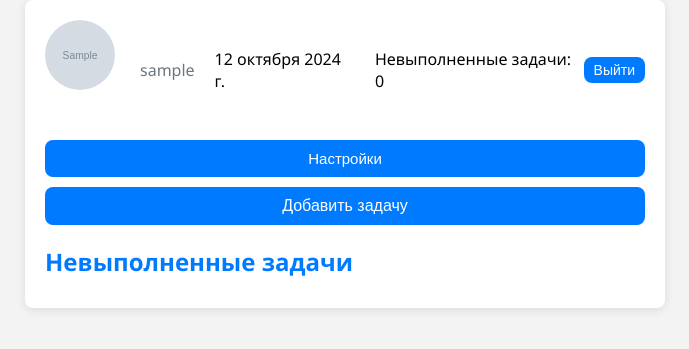
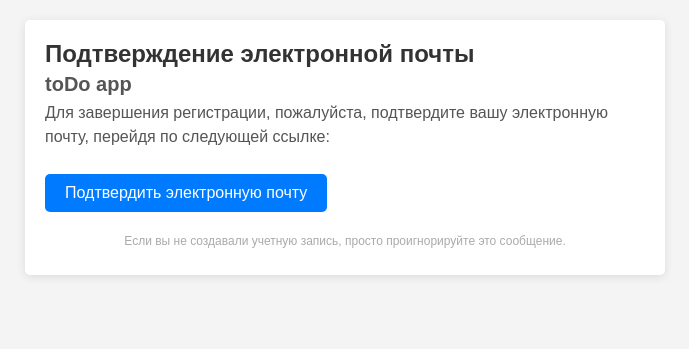
Before and after one commit to JolyCougar/ToDo_app, a Django app: page /tasks/ in a window 1280 px wide. Shown: the top 349 px of the page, without its empty margins (295-984 px from the left). Run offline with Django 5.2, Linux system fonts and the light colour scheme; a user stored in the database is signed in; tables that the repository leaves empty hold one stand-in row (values such as "Sample post"); grey boxes marked "Sample" are stand-in pictures; parts of the project's set-up code (start-up, migrations or seed data) failed here and were passed over.

Commit message:
edit temolate email_verification and add temolate for send messages to email

```diff
--- a/tasks/views.py
+++ b/tasks/views.py
@@ -8,7 +8,7 @@ from .tasks_mixins import EmailVerifiedMixin
 
 class TaskView(EmailVerifiedMixin, ListView):
     model = Task
-    template_name = 'index.html'
+    template_name = 'messages_to_verification.html'
     context_object_name = 'task_list'
     login_url = reverse_lazy('my_auth:login')
 
--- /dev/null
+++ b/templates/messages_to_verification.html
@@ -0,0 +1,69 @@
+<!DOCTYPE html>
+<html lang="ru">
+<head>
+    <meta charset="UTF-8">
+    <meta name="viewport" content="width=device-width, initial-scale=1.0">
+    <title>Подтверждение электронной почты</title>
+    <style>
+        body {
+            font-family: Arial, sans-serif;
+            background-color: #f4f4f4;
+            margin: 0;
+            padding: 20px;
+        }
+        .container {
+            max-width: 600px;
+            margin: auto;
+            background: white;
+            padding: 20px;
+            border-radius: 5px;
+            box-shadow: 0 2px 10px rgba(0, 0, 0, 0.1);
+        }
+        .logo {
+            max-width: 150px; /* Установите нужный размер логотипа */
+            margin-bottom: 20px; /* Отступ снизу от логотипа */
+        }
+        h1 {
+            font-size: 24px; /* Увеличен размер заголовка */
+            color: #333;
+            margin: 0; /* Убираем отступы у заголовка */
+        }
+        h2 {
+            font-size: 20px; /* Размер подзаголовка */
+            color: #555;
+            margin: 5px 0; /* Отступы для подзаголовка */
+        }
+        p {
+            font-size: 16px;
+            line-height: 1.5;
+            color: #555;
+            margin: 5px 0; /* Убираем лишние отступы у параграфов */
+        }
+        .button {
+            display: inline-block;
+            padding: 10px 20px;
+            margin-top: 20px;
+            background-color: #007bff;
+            color: white;
+            text-decoration: none;
+            border-radius: 5px;
+            text-align: center;
+        }
+        .footer {
+            margin-top: 20px;
+            font-size: 12px;
+            color: #aaa;
+            text-align: center;
+        }
+    </style>
+</head>
+<body>
+    <div class="container">
+        <h1>Подтверждение электронной почты</h1>
+        <h2>toDo app</h2>
+        <p>Для завершения регистрации, пожалуйста, подтвердите вашу электронную почту, перейдя по следующей ссылке:</p>
+        <a href="{{ verification_link }}" class="button">Подтвердить электронную почту</a>
+        <p class="footer">Если вы не создавали учетную запись, просто проигнорируйте это сообщение.</p>
+    </div>
+</body>
+</html>
```
Also changed, not shown: my_auth/tasks.py (+16 -2 lines), my_auth/views.py (+6 -7 lines), templates/email_verification_required.html (+3 -5 lines).
